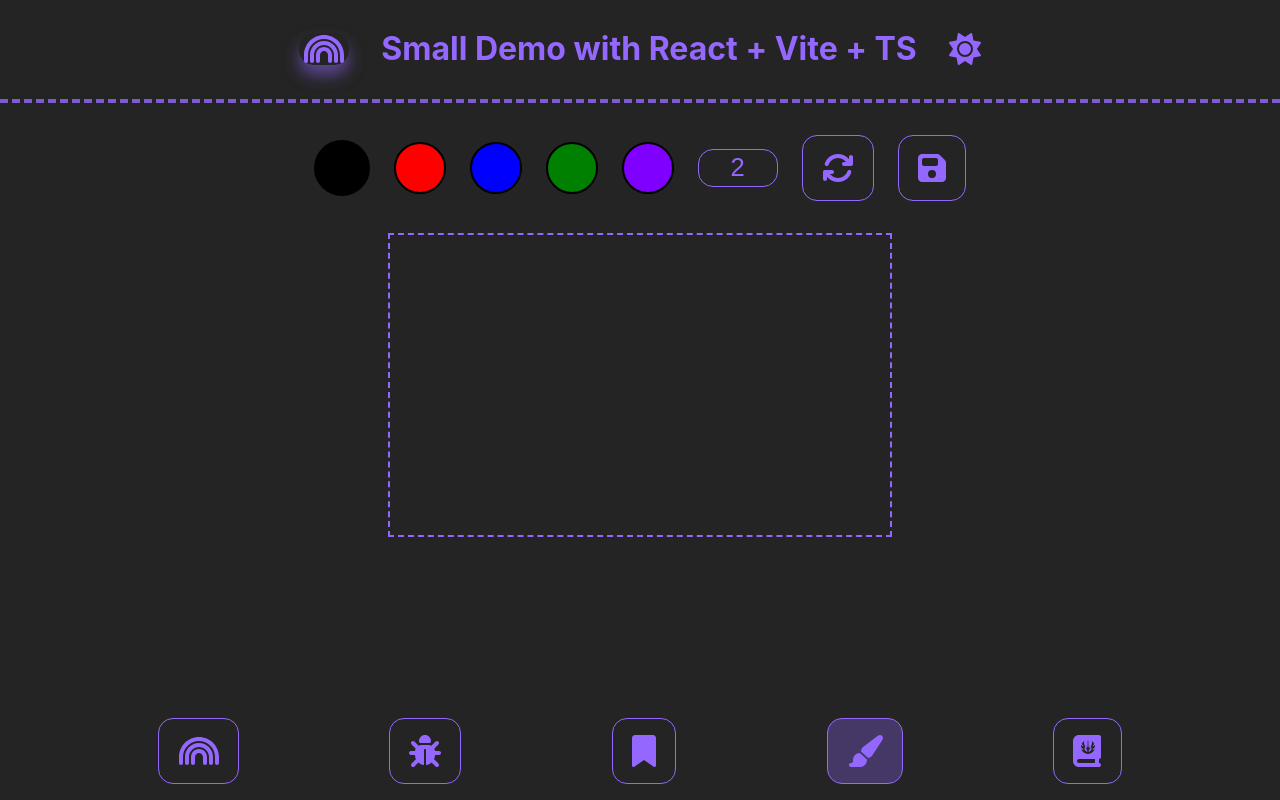
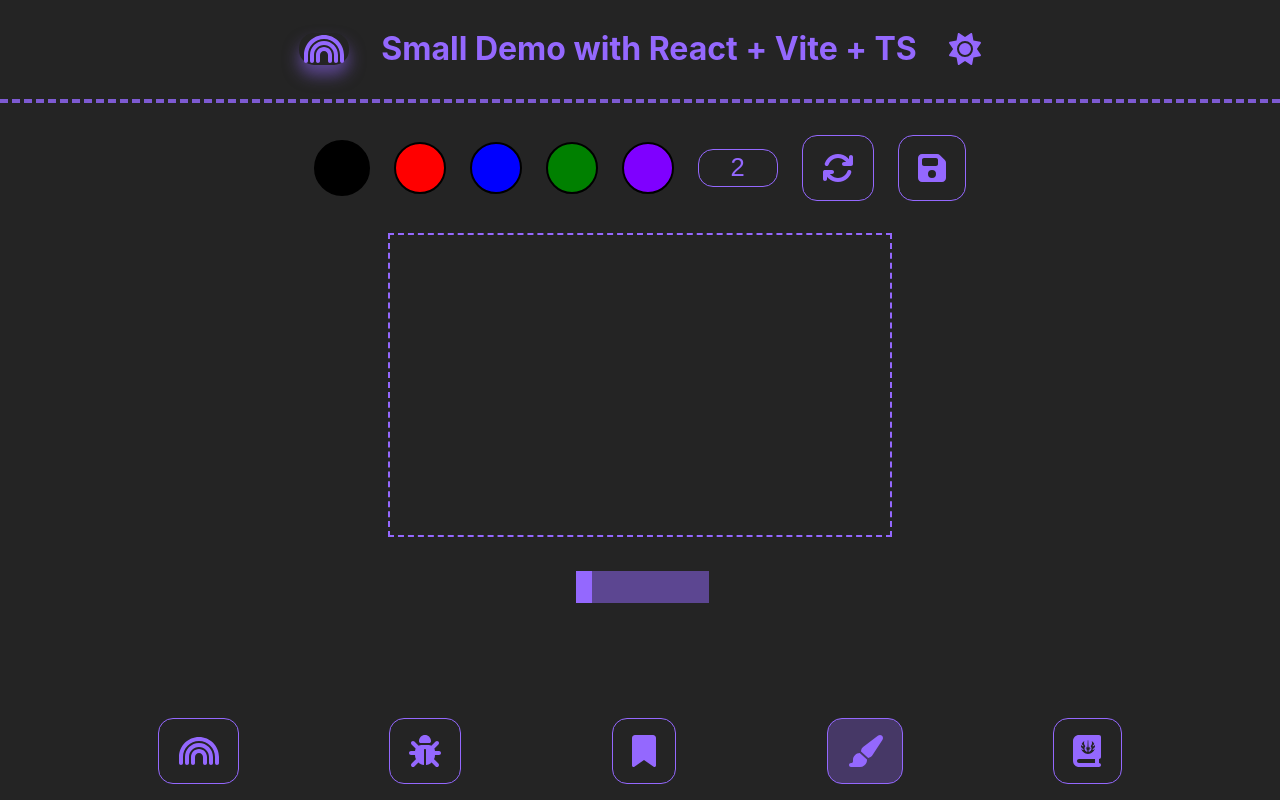
Before and after one commit to minnas/demo-app-react, a React (Vite) app: page /paint in a window 1280 px wide. Built offline with nearby package versions, Linux system fonts and the light colour scheme.

Commit message:
resize canvas support

```diff
--- a/src/components/tools/DropDown.tsx
+++ b/src/components/tools/DropDown.tsx
@@ -1,5 +1,5 @@
 import { ReactElement } from "react";
-import { createRef, useState } from "react";
+import { useState } from "react";
 import { Itheme } from "@Components/styles/theme";
 import { useTheme } from "react-jss";
 import { useDropDownStyles } from "./styles";
@@ -20,7 +20,6 @@
 const DropDownProps = ({ selected, items }: DropDownProps): ReactElement => {
   const theme = useTheme<Itheme>();
   const stylesAccordion = useDropDownStyles(theme);
-  const toggleRef = createRef<HTMLDivElement>();
   const [current, setCurrent] = useState(selected);
   const [show, setShow] = useState(false);
 
@@ -38,7 +37,7 @@
     setShow(false);
   };
 
-  const itemButton = items?.map((item: ListItem, index:number) => (
+  const itemButton = items?.map((item: ListItem, index: number) => (
     <Button
       key={index}
       icon={item.icon}
@@ -50,7 +49,7 @@
   ));
 
   return (
-    <div className={stylesAccordion.wrapper} ref={toggleRef}>
+    <div className={stylesAccordion.wrapper}>
       <div style={styles}>
         <Button
           onClick={() => setShow(!show)}
--- a/src/components/views/FakePaint.tsx
+++ b/src/components/views/FakePaint.tsx
@@ -16,6 +16,7 @@
   const colors = paintColors;
   const [color, setColor] = useState(colors.at(0));
   const [draw, setDraw] = useState(false);
+  const [canvasW, setCanvasW] = useState(500);
   const [toastVisible, setToastVisible] = useState(false);
   const [lineWidth, setLineWidth] = useState(2);
   const canvasRef = createRef<HTMLCanvasElement>();
@@ -100,13 +101,24 @@
       </div>
       <canvas
         className={styles.canvas}
-        width="500"
-        height="300"
+        width={canvasW}
+        height={(canvasW / 500) * 300}
         onMouseDown={() => setDraw(true)}
         onMouseUp={() => setDraw(false)}
         onMouseMove={(event) => drawLine(event)}
         ref={canvasRef}
       />
+      <div>
+        <input
+          className={styles.range}
+          type="range"
+          min="500"
+          max="1000"
+          onChange={(value: any) =>
+            setCanvasW((value?.target?.value as number) || 500)
+          }
+        />
+      </div>
     </div>
   );
 };
--- a/src/components/views/styles.ts
+++ b/src/components/views/styles.ts
@@ -12,7 +12,7 @@
 type RuleTitleNames = "title" | "icon";
 type RuleLayoutNames = "layout";
 type RuleListItemNames = "listItem";
-type RulePaintNames = "wrapper" | "tools" | "color" | "canvas" | "select";
+type RulePaintNames = "wrapper" | "tools" | "color" | "canvas" | "range";
 
 export const useFooterStyles = createUseStyles<RuleFooterNames, Itheme>({
   footer: (theme) => ({
@@ -108,23 +108,35 @@
     margin: "auto",
     border: `2px dashed ${theme.highlightColor}`,
   }),
-  select: (theme) => ({
+  range: (theme) => ({
+    color: theme.highlightColor,
+    width: "100%",
+    fontSize: "2rem",
     backgroundColor: theme.bgColor,
-    color: theme.highlightColor,
-    padding: "0.75rem",
-    width: "2rem",
-    fontSize: "2rem",
-    border: `1px solid ${theme.highlightColor}`,
-    borderRadius: "15px",
-    mozAppearance: "textfield",
-    appearance: "textfield",
-    textAlign: "center",
-    margin: 0,
-    "&::-webkit-inner-spin-button": {
+    "-webkit-appearance": "none",
+    "&:focus": {
+      outline: "none",
+    },
+    "&::-webkit-slider-runnable-track": {
+      background: theme.highlightColor5,
+    },
+    "&::-moz-range-track": {
+      background: theme.highlightColor5,
+    },
+    "&::-webkit-slider-thumb": {
       "-webkit-appearance": "none",
+      width: "1rem",
+      height: "2rem",
+      background: theme.highlightColor,
+      color: theme.highlightColor,
+      borderColor: theme.highlightColor2,
     },
-    "&::-webkit-outer-spin-button": {
-      "-webkit-appearance": "none",
+    "&::-moz-range-thumb": {
+      width: "1rem",
+      height: "2rem",
+      background: theme.highlightColor,
+      color: theme.highlightColor,
+      borderColor: theme.highlightColor2,
     },
   }),
 });
```
